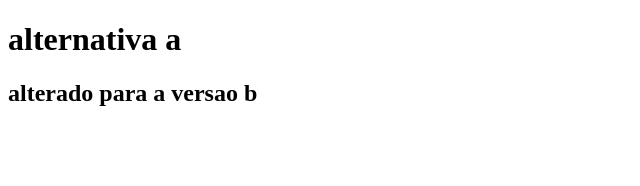
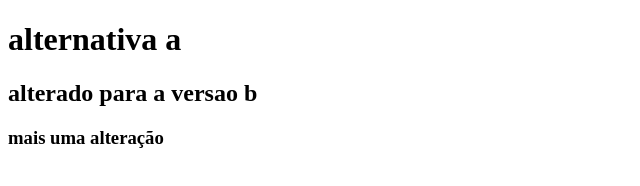
Before and after one commit to Pedro-Lealdev/git-aula-1, a plain HTML site: page index.html in a window 1280 px wide. Shown: the whole page, without its empty margins (0-640 px from the left). Drawn offline with Linux system fonts and the light colour scheme.

Commit message:
mais uma alteração

```diff
--- a/index.html
+++ b/index.html
@@ -8,5 +8,6 @@
 <body>
     <h1>alternativa a</h1>
     <h2>alterado para a versao b</h2>
+    <h3>mais uma alteração</h3>
 </body>
 </html>
```
